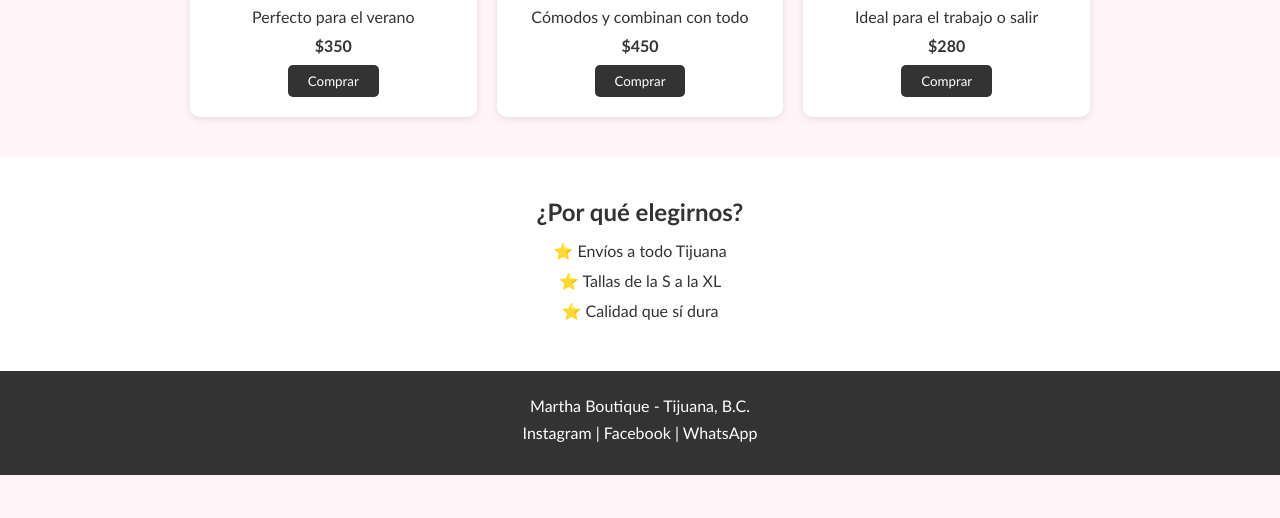
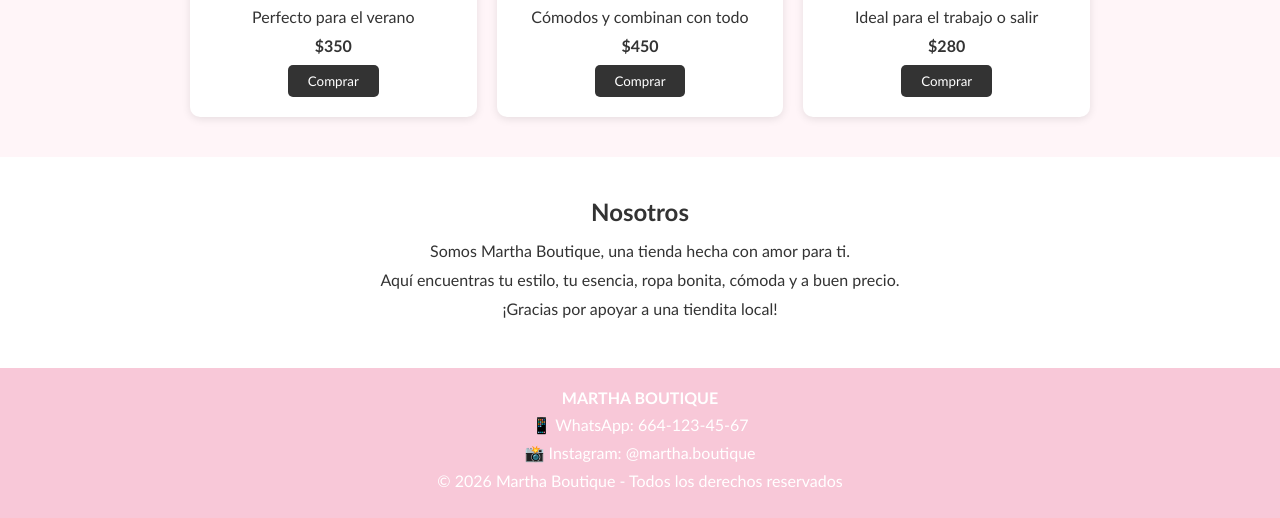
Before and after one commit to martacruz031825-blip/Martha-Boutique, a plain HTML site: page index.html in a window 1280 px wide. Shown: the part 796-1314 px from the top of the page. Before the commit the page ends 1271 px from the top, so only its background shows below. Drawn offline with Linux system fonts and the light colour scheme.

Commit message:
Agrego Nosotros y pie de pagina

```diff
--- a/index.html
+++ b/index.html
@@ -54,18 +54,20 @@
             </div>
         </div>
     </section>
+<!-- NOSOTROS -->
+<section id="nosotros" style="text-align:center; padding: 40px 20px;">
+  <h2>Nosotros</h2>
+  <p>Somos Martha Boutique, una tienda hecha con amor para ti.</p>
+  <p>Aquí encuentras tu estilo, tu esencia, ropa bonita, cómoda y a buen precio.</p>
+  <p>¡Gracias por apoyar a una tiendita local!</p>
+</section>
 
-    <section id="nosotros">
-        <h2>¿Por qué elegirnos?</h2>
-        <p>⭐ Envíos a todo Tijuana</p>
-        <p>⭐ Tallas de la S a la XL</p>
-        <p>⭐ Calidad que sí dura</p>
-
-    </section>
-
-    <footer id="contacto">
-        <p>Martha Boutique - Tijuana, B.C.</p>
-        <p>Instagram | Facebook | WhatsApp</p>
+<!-- PIE DE PAGINA -->
+    <footer style="background:#f8c8d8; text-align:center; padding: 20px;">
+        <p><strong>MARTHA BOUTIQUE</strong></p>
+        <p>📱 WhatsApp: 664-123-45-67</p>
+        <p>📸 Instagram: @martha.boutique</p>
+        <p>© 2026 Martha Boutique - Todos los derechos reservados</p>
     </footer>
 
 </body>
```
